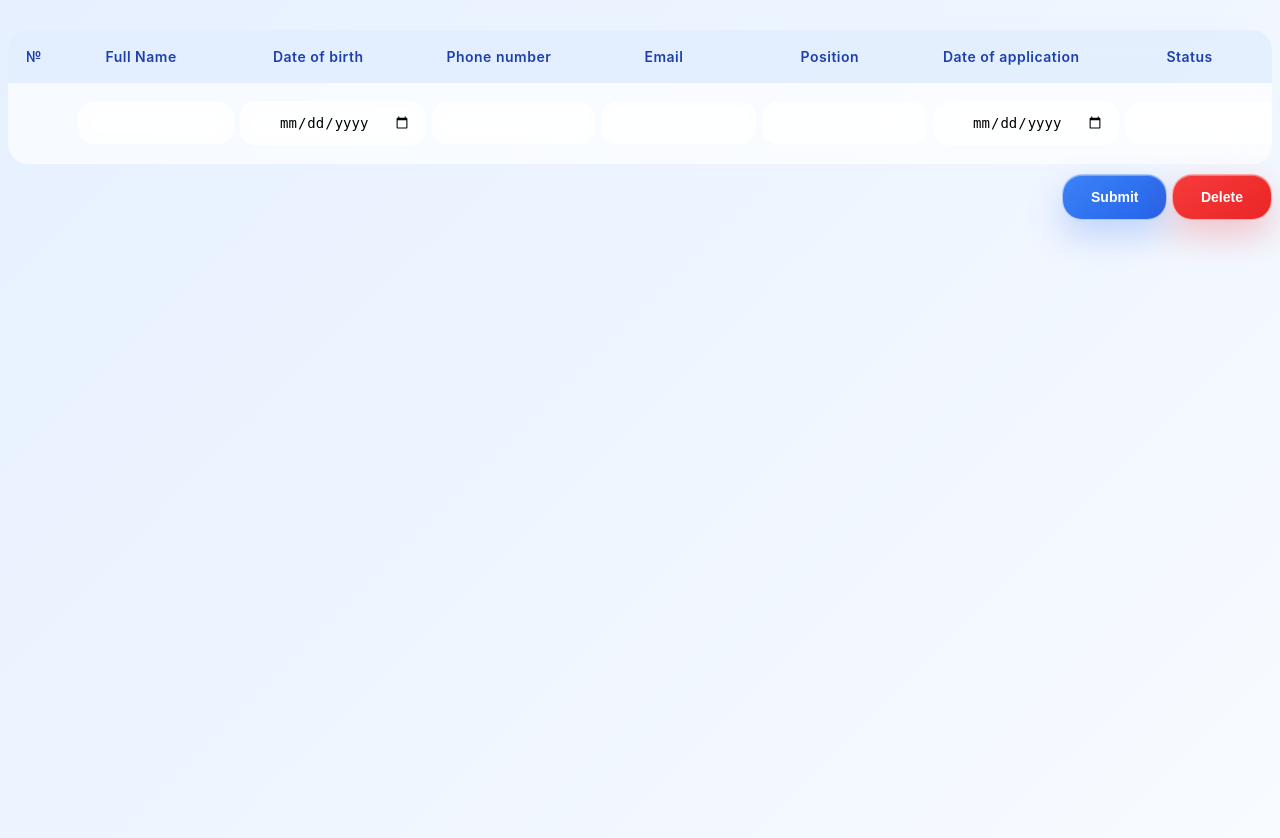
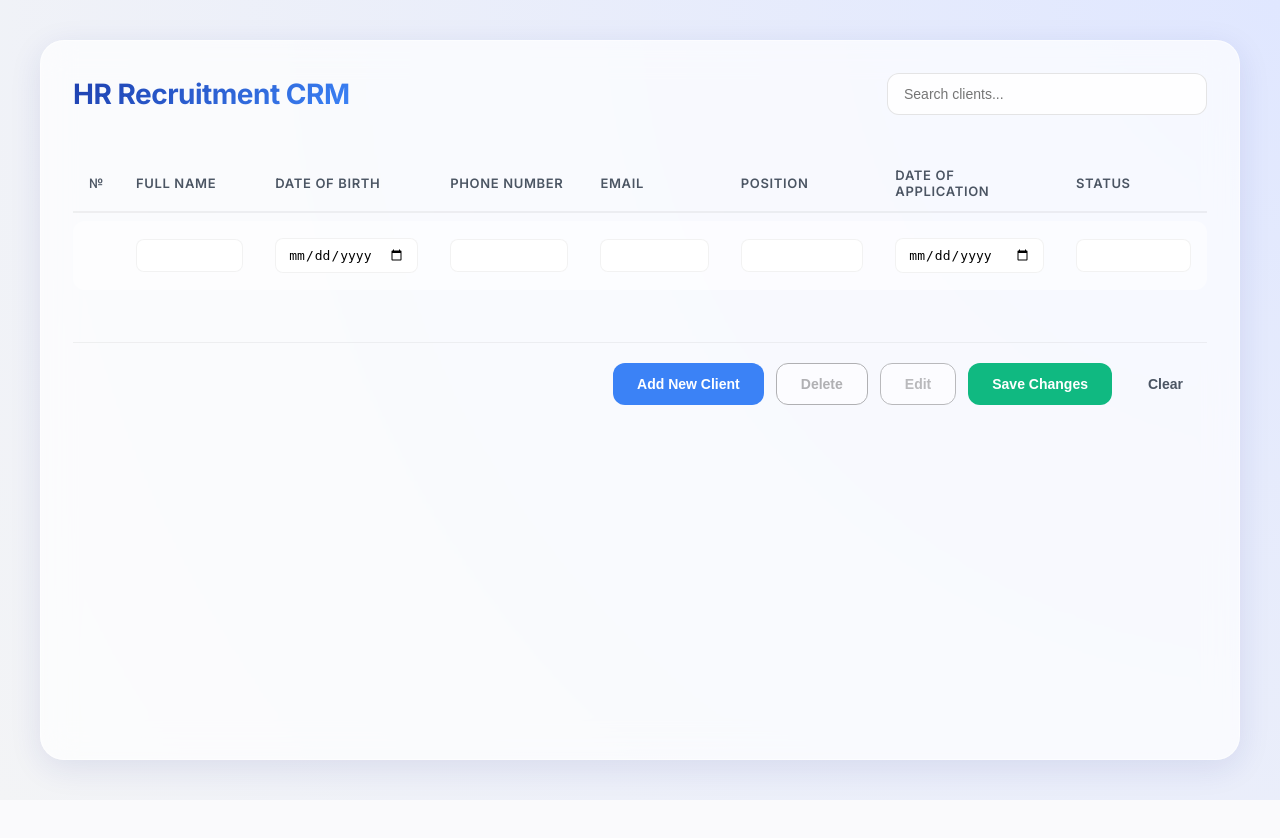
Before and after one commit to pikitosdoritos/web-CRM, a Python web app: template templates/index.html in a window 1280 px wide. After the commit the page ends 800 px from the top, so only its background shows below. Run offline with Jinja, Linux system fonts and the light colour scheme; the template is opened without the code that fills it, so the values that code supplies are empty.

Commit message:
Enhance client management features: sort clients by ID, update delete functionality, and implement edit capabilities with form auto-population

```diff
--- /dev/null
+++ b/static/script.js
@@ -0,0 +1,88 @@
+let selectedRow = null;
+
+function selectRow(row) {
+    // Basic Selection logic
+    if (selectedRow) {
+        selectedRow.classList.remove("selected-row");
+    }
+
+    selectedRow = row;
+    selectedRow.classList.add("selected-row");
+
+    // Update Hidden Field
+    document.getElementById("selected_id").value = row.dataset.id;
+
+    // Enable/Disable Buttons
+    document.querySelector(".del").disabled = false;
+    document.querySelector(".edit-btn").disabled = false;
+
+    // Auto-populate form when selecting (for convenience)
+    populateForm(row);
+}
+
+function populateForm(row) {
+    const cells = Array.from(row.querySelectorAll("td"));
+    const form = document.getElementById("crm-form");
+
+    // Cell extraction: first cell is # (id), then name, dob, phone, email, pos, date, status
+    const [, fullname, dob, phone, email, position, date, status] = cells.map(cell => cell.innerText);
+
+    form.fullname.value = fullname || "";
+    form.dob.value = dob || "";
+    form.phone.value = phone || "";
+    form.email.value = email || "";
+    form.position.value = position || "";
+    form.date.value = date || "";
+    form.status.value = status || "";
+}
+
+function enableEdit() {
+    if (!selectedRow) return;
+
+    // Visual UI Switch
+    document.querySelector(".save").hidden = false;
+    document.querySelector(".submit").hidden = true;
+    document.querySelector(".edit-btn").hidden = true;
+
+    // Scroll to the edit inputs (which double as add inputs) at the bottom
+    window.scrollTo({
+        top: document.body.scrollHeight,
+        behavior: 'smooth'
+    });
+}
+
+function clearForm() {
+    const form = document.getElementById("crm-form");
+    form.reset();
+
+    // Reset selection
+    if (selectedRow) {
+        selectedRow.classList.remove("selected-row");
+    }
+    selectedRow = null;
+    document.getElementById("selected_id").value = "";
+
+    // Reset Buttons Visibility
+    document.querySelector(".save").hidden = true;
+    document.querySelector(".submit").hidden = false;
+    document.querySelector(".edit-btn").hidden = false;
+    document.querySelector(".edit-btn").disabled = true;
+    document.querySelector(".del").disabled = true;
+}
+
+function filterTable() {
+    const input = document.getElementById("search");
+    const filter = input.value.toUpperCase();
+    const table = document.querySelector("table");
+    const tr = table.getElementsByTagName("tr");
+
+    // Loop through all table rows, except the first (header) and last (add form)
+    for (let i = 1; i < tr.length - 1; i++) {
+        let textContent = tr[i].innerText.toUpperCase();
+        if (textContent.indexOf(filter) > -1) {
+            tr[i].style.display = "";
+        } else {
+            tr[i].style.display = "none";
+        }
+    }
+}
--- a/static/style.css
+++ b/static/style.css
@@ -1,119 +1,257 @@
-/* ===== Общий фон ===== */
+/* ===== Modern CRM Stylesystem ===== */
+@import url('https://fonts.googleapis.com/css2?family=Inter:wght@400;500;600;700&display=swap');
+
+:root {
+    --primary: #3b82f6;
+    --primary-dark: #2563eb;
+    --danger: #ef4444;
+    --danger-dark: #dc2626;
+    --success: #10b981;
+    --success-dark: #059669;
+    --text-primary: #111827;
+    --text-secondary: #4b5563;
+    --bg-main: #f3f4f6;
+    --glass-bg: rgba(255, 255, 255, 0.7);
+    --glass-border: rgba(255, 255, 255, 0.5);
+    --glass-shadow: 0 8px 32px 0 rgba(31, 38, 135, 0.1);
+}
+
+* {
+    margin: 0;
+    padding: 0;
+    box-sizing: border-box;
+}
+
 body {
     min-height: 100vh;
-    align-items: center;
-    background: linear-gradient(135deg, #e6f0ff, #f8fbff);
-    font-family: "Inter", "Segoe UI", sans-serif;
-    color: #1f2937;
+    background: radial-gradient(circle at top right, #e0e7ff, #f3f4f6);
+    font-family: 'Inter', sans-serif;
+    color: var(--text-primary);
+    padding: 40px 20px;
+    display: flex;
+    justify-content: center;
 }
 
-form {
-    text-align: right;
+.container {
+    width: 100%;
+    max-width: 1200px;
+    background: var(--glass-bg);
+    backdrop-filter: blur(16px);
+    -webkit-backdrop-filter: blur(16px);
+    border: 1px solid var(--glass-border);
+    border-radius: 24px;
+    box-shadow: var(--glass-shadow);
+    padding: 32px;
 }
 
-/* ===== Таблица ===== */
+header {
+    display: flex;
+    justify-content: space-between;
+    align-items: center;
+    margin-bottom: 32px;
+    gap: 20px;
+}
+
+h1 {
+    font-size: 28px;
+    font-weight: 700;
+    letter-spacing: -0.5px;
+    background: linear-gradient(135deg, #1e40af, #3b82f6);
+    -webkit-background-clip: text;
+    background-clip: text;
+    -webkit-text-fill-color: transparent;
+}
+
+.search-box {
+    position: relative;
+    width: 100%;
+    max-width: 320px;
+}
+
+.search-box input {
+    width: 100%;
+    padding: 12px 16px;
+    border-radius: 12px;
+    border: 1px solid rgba(0, 0, 0, 0.1);
+    background: rgba(255, 255, 255, 0.8);
+    font-size: 14px;
+    outline: none;
+    transition: all 0.3s ease;
+}
+
+.search-box input:focus {
+    border-color: var(--primary);
+    box-shadow: 0 0 0 4px rgba(59, 130, 246, 0.1);
+}
+
+/* ===== CRM Table ===== */
+form {
+    display: flex;
+    flex-direction: column;
+}
+
 table {
     width: 100%;
-    border-collapse: collapse;
-    border-spacing: 0;
-    margin-top: 30px;
-    border-radius: 20px;
-    overflow: hidden;
-    background: rgba(255, 255, 255, 0.65);
-    backdrop-filter: blur(15px);
+    border-collapse: separate;
+    border-spacing: 0 8px;
+    margin-bottom: 24px;
 }
 
-/* Заголовки */
 th {
-    padding: 18px;
+    padding: 12px 16px;
+    text-align: left;
+    font-size: 13px;
     font-weight: 600;
-    font-size: 14px;
-    letter-spacing: 0.5px;
-    color: #1e40af;
-    background: rgba(219, 234, 254, 0.7);
-    text-align: center;
+    text-transform: uppercase;
+    color: var(--text-secondary);
+    letter-spacing: 0.05em;
+    border-bottom: 2px solid rgba(0, 0, 0, 0.05);
 }
 
-/* Ячейки */
-td {
-    padding: 18px;
-    font-size: 14px;
-    text-align: center;
-    border-bottom: 1px solid rgba(255, 255, 255, 0.5);
+tbody tr {
+    background: rgba(255, 255, 255, 0.5);
+    transition: all 0.2s ease;
+    cursor: pointer;
 }
 
-/* Hover строки */
-tr:hover {
-    background: rgba(255, 255, 255, 0.8);
-    transition: 0.25s ease;
+tbody tr:hover {
+    background: rgba(255, 255, 255, 0.9);
+    transform: translateY(-2px);
+    box-shadow: 0 4px 12px rgba(0, 0, 0, 0.05);
 }
 
-/* ===== Поля ввода ===== */
-input {
-    width: 100%;
-    padding: 12px 14px;
-    border-radius: 16px;
-    border: 1px solid rgba(255, 255, 255, 0.6);
-    background: rgba(255, 255, 255, 0.6);
-    backdrop-filter: blur(12px);
-    font-size: 14px;
-    text-align: center;
-    outline: none;
-    transition: 0.25s ease;
+.selected-row {
+    background: rgba(59, 130, 246, 0.1) !important;
+    border-left: 4px solid var(--primary);
 }
 
-input:focus {
-    border-color: #3b82f6;
-    box-shadow: 0 0 0 4px rgba(59, 130, 246, 0.18);
+td {
+    padding: 16px;
+    font-size: 14px;
+    border-top: 1px solid transparent;
+    border-bottom: 1px solid transparent;
 }
 
-/* ===== Кнопка ===== */
-.submit {
-    margin-left: auto;
-    margin-top: 10px;
-    padding: 14px 28px;
-    border-radius: 20px;
-    border: 1px solid rgba(255, 255, 255, 0.6);
-    background: linear-gradient(145deg, #3b82f6, #2563eb);
-    color: white;
+td:first-child {
+    border-radius: 12px 0 0 12px;
+}
+
+td:last-child {
+    border-radius: 0 12px 12px 0;
+}
+
+/* In-table form inputs */
+td input {
+    width: 100%;
+    padding: 8px 12px;
+    border-radius: 8px;
+    border: 1px solid rgba(0, 0, 0, 0.05);
+    background: white;
+    font-size: 13px;
+    text-align: left !important;
+}
+
+/* ===== UI Controls ===== */
+.controls {
+    display: flex;
+    justify-content: flex-end;
+    gap: 12px;
+    margin-top: 20px;
+    padding-top: 20px;
+    border-top: 1px solid rgba(0, 0, 0, 0.05);
+}
+
+button {
+    padding: 12px 24px;
+    border-radius: 12px;
+    border: none;
     font-weight: 600;
     font-size: 14px;
     cursor: pointer;
-    backdrop-filter: blur(10px);
-    box-shadow:
-        0 15px 35px rgba(37, 99, 235, 0.25),
-        inset 0 1px 0 rgba(255, 255, 255, 0.35);
-    transition: 0.3s ease;
+    transition: all 0.3s cubic-bezier(0.4, 0, 0.2, 1);
+    display: flex;
+    align-items: center;
+    gap: 8px;
+}
+
+button:disabled {
+    opacity: 0.5;
+    cursor: not-allowed;
+    filter: grayscale(1);
+}
+
+.submit {
+    background: var(--primary);
+    color: white;
 }
 
 .submit:hover {
-    transform: translateY(-3px);
-    box-shadow:
-        0 20px 45px rgba(37, 99, 235, 0.35),
-        inset 0 1px 0 rgba(255, 255, 255, 0.4);
+    background: var(--primary-dark);
+    transform: scale(1.02);
 }
 
 .del {
-    margin-left: auto;
-    margin-top: 10px;
-    padding: 14px 28px;
-    border-radius: 20px;
-    border: 1px solid rgba(255, 255, 255, 0.6);
-    background: linear-gradient(145deg, #f63b3b, #eb2525);
-    color: white;
-    font-weight: 600;
-    font-size: 14px;
-    cursor: pointer;
-    backdrop-filter: blur(10px);
-    box-shadow:
-        0 15px 35px rgba(235, 37, 37, 0.25),
-        inset 0 1px 0 rgba(255, 255, 255, 0.35);
-    transition: 0.3s ease;
+    background: white;
+    color: var(--danger);
+    border: 1px solid var(--danger);
 }
 
-.del:hover {
-    transform: translateY(-3px);
-    box-shadow:
-        0 20px 45px rgba(235, 37, 37, 0.35),
-        inset 0 1px 0 rgba(255, 255, 255, 0.4);
+.del:hover:not(:disabled) {
+    background: var(--danger);
+    color: white;
 }
+
+.edit-btn {
+    background: white;
+    color: var(--primary);
+    border: 1px solid var(--primary);
+}
+
+.edit-btn:hover:not(:disabled) {
+    background: var(--primary);
+    color: white;
+}
+
+.save {
+    background: var(--success);
+    color: white;
+}
+
+.save:hover {
+    background: var(--success-dark);
+}
+
+.clear {
+    background: transparent;
+    color: var(--text-secondary);
+}
+
+.clear:hover {
+    background: rgba(0, 0, 0, 0.05);
+}
+
+/* Status Badges - extra flair */
+.status {
+    padding: 4px 10px;
+    border-radius: 99px;
+    font-size: 12px;
+    font-weight: 500;
+}
+
+/* Scrollbar styling */
+::-webkit-scrollbar {
+    width: 8px;
+}
+
+::-webkit-scrollbar-track {
+    background: transparent;
+}
+
+::-webkit-scrollbar-thumb {
+    background: rgba(0, 0, 0, 0.1);
+    border-radius: 10px;
+}
+
+::-webkit-scrollbar-thumb:hover {
+    background: rgba(0, 0, 0, 0.2);
+}
--- a/templates/index.html
+++ b/templates/index.html
@@ -6,26 +6,20 @@
     <meta name="viewport" content="width=device-width, initial-scale=1.0">
     <link rel="stylesheet" href="/static/style.css">
     <link rel="shortcut icon" href="/static/favicon.png" type="image/x-icon">
+    <script src="/static/script.js" defer></script>
     <title>CRM-Base (HR-Recruiment)</title>
 </head>
 
-<script>
-    let selectedRow = null;
+<body>
+    <div class="container">
+        <header>
+            <h1>HR Recruitment CRM</h1>
+            <div class="search-box">
+                <input type="text" id="search" placeholder="Search clients..." onkeyup="filterTable()">
+            </div>
+        </header>
 
-    function selectRow(row) {
-        if (selectedRow) {
-            selectedRow.style.backgroundColor = "";
-        }
-
-        selectedRow = row;
-        selectedRow.style.backgroundColor = "#ffdddd";
-
-        document.getElementById("delete_id").value = row.dataset.id;
-    }
-</script>
-
-<body>
-    <form action="/" method="POST">
+    <form id="crm-form" action="/" method="POST">
         <table>
             <thead>
                 <tr>
@@ -54,10 +48,16 @@
                 </tr>
             </tbody>
         </table>
-        <input type="hidden" name="delete_id" id="delete_id">
-        <button class="submit" type="submit">Submit</button>
-        <button class="del" type="submit" formaction="/delete" formmethod="POST">Delete</button>
+        <div class="controls">
+            <input type="hidden" name="selected_id" id="selected_id">
+            <button class="submit" type="submit">Add New Client</button>
+            <button class="del" type="submit" formaction="/delete" formmethod="POST" disabled onclick="return confirm('Are you sure you want to delete this client?')">Delete</button>
+            <button class="edit-btn" type="button" disabled onclick="enableEdit()">Edit</button>
+            <button hidden class="save" type="submit" formaction="/update" formmethod="POST">Save Changes</button>
+            <button class="clear" type="button" onclick="clearForm()">Clear</button>
+        </div>
     </form>
+    </div>
 </body>
 
 </html>
```
Also changed, not shown: server.py (+52 -10 lines).
